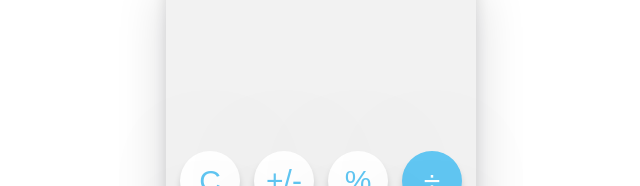
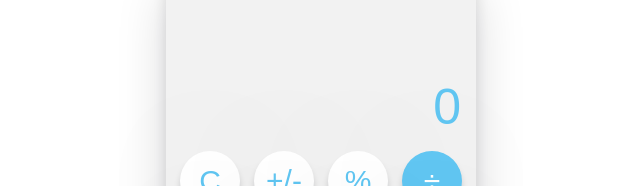
Before and after one commit to roomaank/AngularCalculator, an Angular app: page /calculator in a window 1280 px wide. Shown: the part 122-308 px from the top of the page, without its empty margins (319-959 px from the left). Built offline with nearby package versions, Linux system fonts and the light colour scheme.

Commit message:
change structure of code

```diff
--- a/src/app/components/calculator/calculator.component.ts
+++ b/src/app/components/calculator/calculator.component.ts
@@ -9,7 +9,7 @@ import { BUTTONS } from './calculator.constants';
 export class CalculatorComponent implements OnInit {
 
   buttons = BUTTONS;
-  resultLabel = '';
+  resultLabel = '0';
   firstDigit;
   secondDigit;
   clipboard;
@@ -34,15 +34,13 @@ export class CalculatorComponent implements OnInit {
   }
 
   private numberClicked(button) {
-
     this.value = Number(`${this.value || ''}` + button.value);
     console.log(this.value);
 
-
     if (!this.operator) {
       this.firstDigit = this.value;
+      console.log('First Digit: ', this.firstDigit);
     } else {
-      console.log('First Digit: ', this.firstDigit);
       this.secondDigit = this.value;
       console.log('Second Digit: ', this.secondDigit);
 
@@ -77,9 +75,7 @@ export class CalculatorComponent implements OnInit {
   }
 
   private operationClicked(button) {
-    console.log(this.value);
     this.value = null
-    console.log(this.value);
     this.operator = button.value
     if (this.resultLabel === '') {
       return;
@@ -100,6 +96,10 @@ export class CalculatorComponent implements OnInit {
   additionalFuncButtonsClicked(button){
     if (button.event === 'clear') {
       this.resultLabel = ''
+      this.value = null;
+      this.firstDigit = null;
+      this.secondDigit = null;
+      this.clipboard = null;
     } else if (button.event === 'subtract') {
       this.firstDigit = this.firstDigit * (-1)
       this.resultLabel = this.firstDigit;
```
